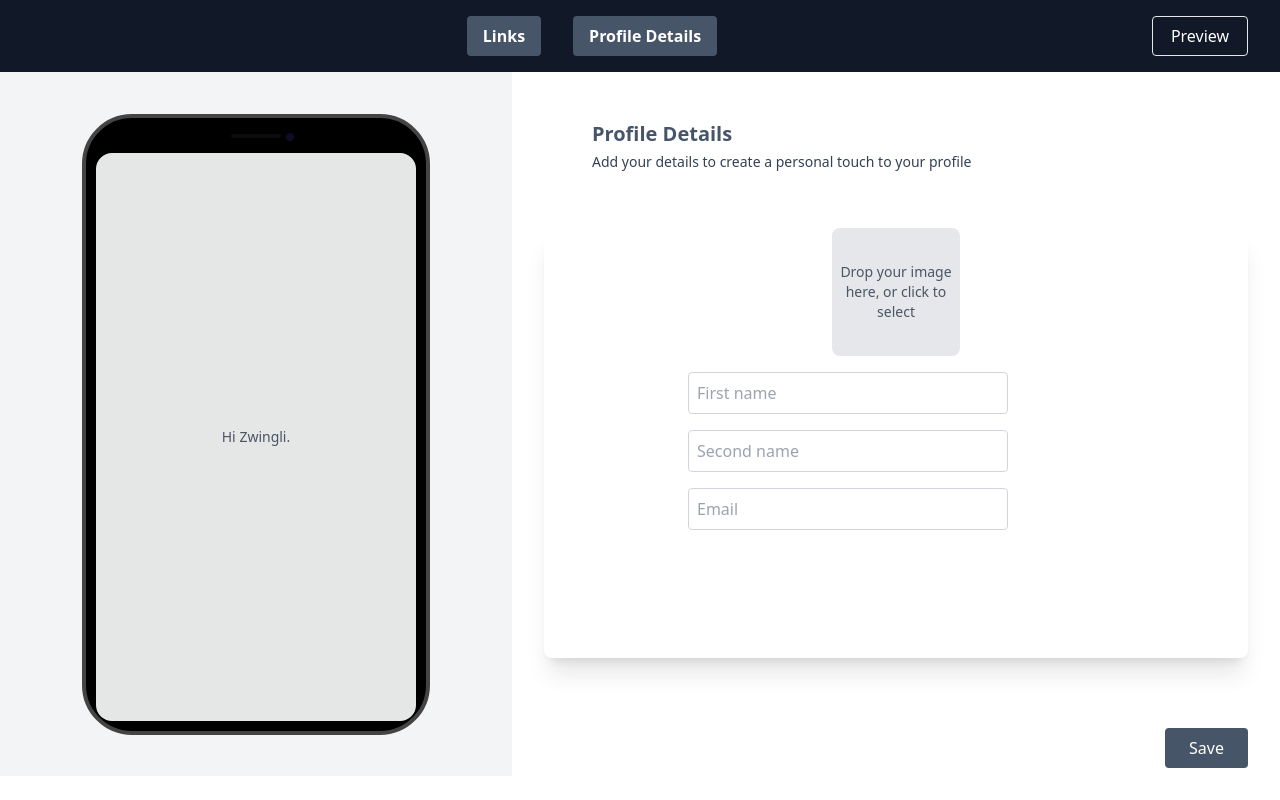
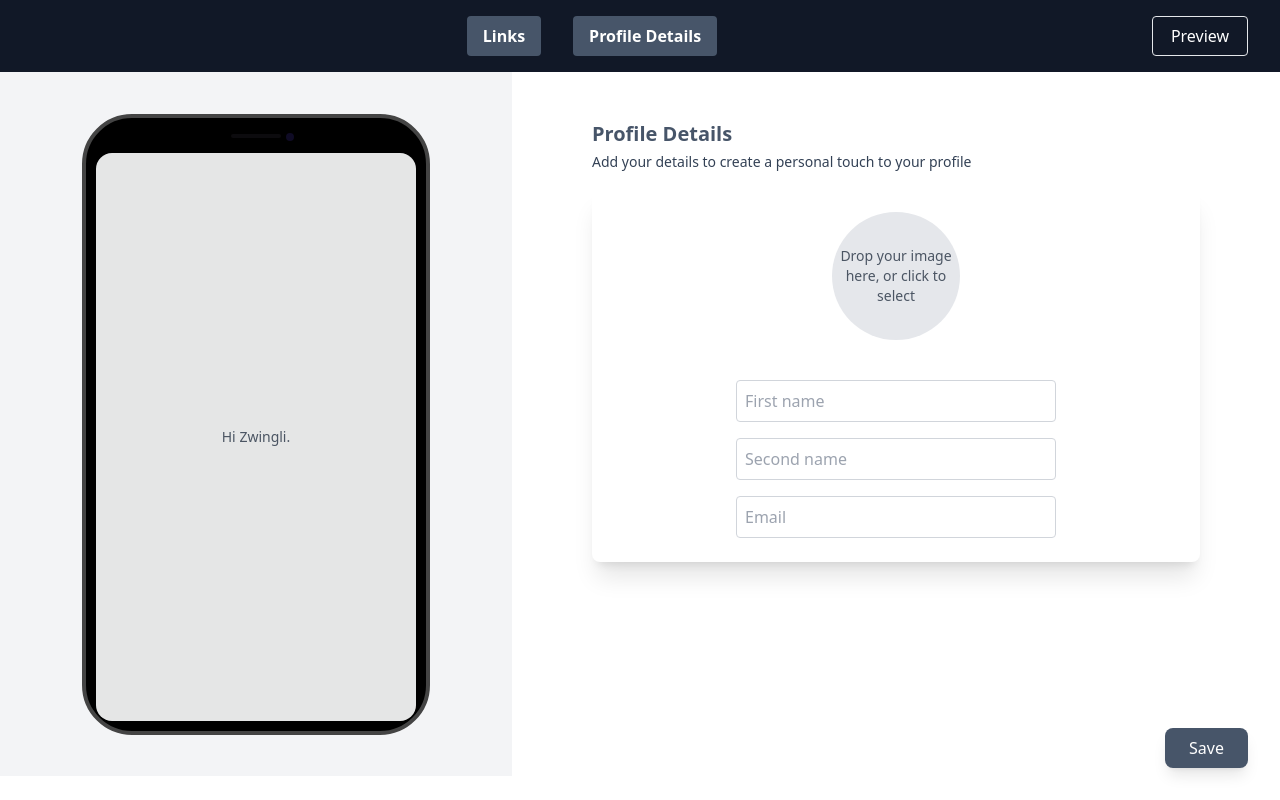
Before and after one commit to ZwingliCaleb/DelevoperLinks, a Next.js app: page /profile in a window 1280 px wide. Built offline with nearby package versions, Linux system fonts and the light colour scheme.

Commit message:
Style the profile form component, profilepage and AvatarUpload component as well

```diff
--- a/components/AvatarUpload.jsx
+++ b/components/AvatarUpload.jsx
@@ -17,7 +17,7 @@ const AvatarUpload = ({ onImageUpload }) => {
   return (
     <div
       {...getRootProps({
-        className: 'dropzone bg-gray-200 w-32 h-32 flex items-center justify-center rounded-lg cursor-pointer'
+        className: 'dropzone bg-gray-200 w-32 h-32 flex items-center justify-center rounded-full cursor-pointer'
       })}
     >
       <input {...getInputProps()} />
--- a/components/ProfileForm.jsx
+++ b/components/ProfileForm.jsx
@@ -2,7 +2,7 @@ import React from 'react';
 
 const ProfileForm = ({firstname, secondname, email, setFirstName, setSecondName, setEmail}) => {
   return (
-    <div className="items-center ml-36">
+    <div className="flex flex-col items-center w-full">
       {/* First name Input */}
       <input
         type="text"
--- a/pages/profile.jsx
+++ b/pages/profile.jsx
@@ -11,26 +11,26 @@ const Profile = () => {
   const [profilePicture, setProfilePicture] = useState(null);
 
   return (
-    <div className="h-screen overflow-hidden">
+    <div className="h-screen overflow-hidden flex flex-col">
       {/* Darker Header */}
       <header className="bg-gray-900 text-white py-4">
         <nav className="flex justify-between items-center px-8">
           {/* Centered Buttons */}
           <div className="flex justify-center flex-grow space-x-8">
             <Link href="/">
-              <button className="font-semibold bg-slate-600 px-4 py-2 rounded">
+              <button className="font-semibold bg-slate-600 px-4 py-2 rounded hover:bg-slate-700 transition">
                 Links
               </button>
             </Link>
             <Link href="/profile">
-              <button className="font-semibold bg-slate-600 px-4 py-2 rounded">
+              <button className="font-semibold bg-slate-600 px-4 py-2 rounded hover:bg-slate-700 transition">
                 Profile Details
               </button>
             </Link>
           </div>
           {/* Right Aligned Preview Button */}
           <Link href="/preview">
-            <button className="h-10 w-24 rounded bg-gray-900 border">
+            <button className="h-10 w-24 rounded bg-gray-900 border hover:bg-gray-800 transition">
               Preview
             </button>
           </Link>
@@ -47,27 +47,26 @@ const Profile = () => {
             <h1 className="text-xl text-slate-600 font-bold">
               Profile Details
             </h1>
-            <p className="text-sm text-slate-700 mt-1 mb-2">
+            <p className="text-sm text-slate-700 mt-1 mb-4">
               Add your details to create a personal touch to your profile
             </p>
-          </div>
 
             {/* Profile Form */}
-          <div className="flex flex-col items-center rounded-lg shadow-xl pb-32 mb-48">
+            <div className="flex flex-col items-center bg-white rounded-lg shadow-xl p-6">
               {/* Profile Picture Upload */}
-            <div className="flex flex-col items-center">
+              <div className="flex flex-col items-center mb-6">
                 {!profilePicture ? (
                   <AvatarUpload onImageUpload={setProfilePicture} />
                 ) : (
-              <div>
+                  <div className="flex flex-col items-center">
                     <img
                       src={profilePicture}
                       alt="Profile Picture"
-                  className="w-32 h-32 rounded-lg mt-4"
+                      className="w-32 h-32 rounded-full object-cover mt-4 shadow-lg"
                     />
                     <button
                       onClick={() => setProfilePicture(null)}
-                  className="text-red-600 mt-2"
+                      className="text-red-600 mt-2 underline hover:text-red-800 transition"
                     >
                       Change Image
                     </button>
@@ -75,6 +74,7 @@ const Profile = () => {
                 )}
               </div>
 
+              {/* Profile Form */}
               <ProfileForm
                 firstname={firstname}
                 secondname={secondname}
@@ -84,12 +84,13 @@ const Profile = () => {
                 setEmail={setEmail}
               />
             </div>
+          </div>
         </section>
       </div>
 
       {/* Save button positioned bottom-right */}
       <div className="fixed bottom-8 right-8">
-        <button className="bg-slate-600 text-white px-6 py-2 rounded">
+        <button className="bg-slate-600 text-white px-6 py-2 rounded-lg shadow-lg hover:bg-slate-700 transition">
           Save
         </button>
       </div>
```
Lines whose indentation alone changed are shown as unchanged.
